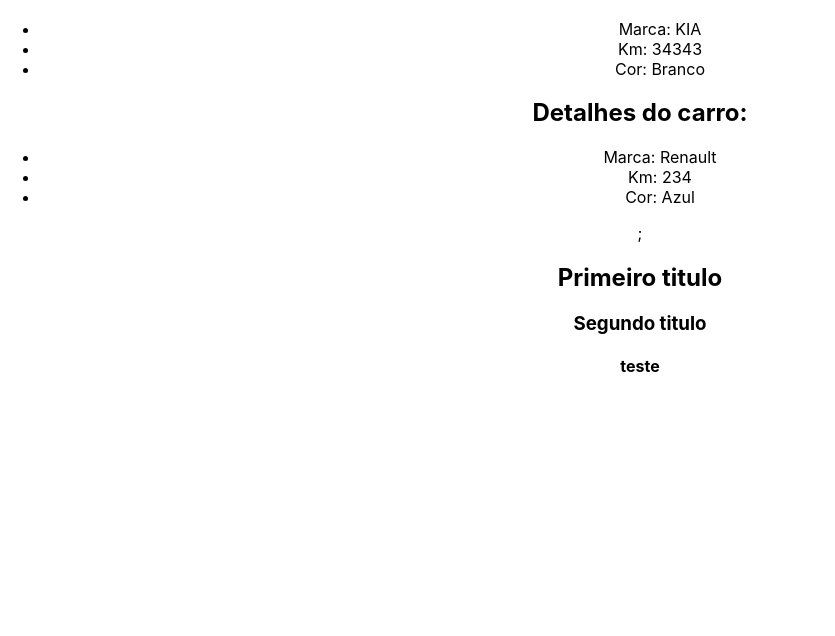
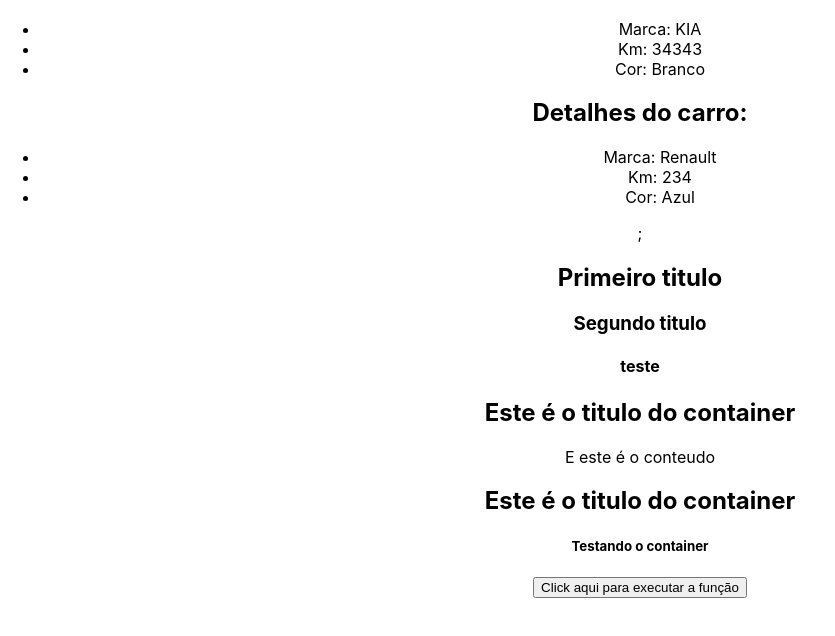
Before and after one commit to KrhystFerrari/Curso-React-Section3, a React (Create React App) app in the folder react-section3/: page / in a window 1280 px wide. Shown: the part 2270-2906 px from the top of the page, without its empty margins (0-835 px from the left). Built offline with nearby package versions, Linux system fonts and the light colour scheme.

Commit message:
update aula43

```diff
--- a/react-section3/src/App.js
+++ b/react-section3/src/App.js
@@ -8,6 +8,8 @@
 import ShowUserName from './components/ShowUserName';
 import CarDetails from './components/CarDetails';
 import Fragments from './components/Fragments';
+import Container from './components/Container';
+import ExecuteFunction from './components/ExecuteFunction';
 
 function App() {
   //const name = 'Joaquim';
@@ -18,6 +20,10 @@
     {id: 2, brand: "KIA", color: "Branco", newCar: false, km: 34343},
     {id: 3, brand: "Renault", color: "Azul", newCar: false, km: 234},
   ];
+
+  function showMessage() {
+    console.log('Evento do componente pai!')
+  }
 
   return (
     <div className="App">
@@ -43,6 +49,7 @@
       {/* loop em array de objetos */}
       {cars.map((car) => (
         <CarDetails
+          key={car.id}
           brand={car.brand}
           color={car.color}
           km={car.km}
@@ -51,6 +58,15 @@
       ))};
       {/* fragment */}
       <Fragments propFragment='teste' />
+      {/* children */}
+      <Container myValue='teste1'>
+        <p>E este é o conteudo</p>
+      </Container>
+      <Container myValue='teste2'>
+        <h5>Testando o container</h5>
+      </Container>
+      {/* executar função */}
+      <ExecuteFunction myFunction={showMessage} />
     </div>
   );
 }
--- /dev/null
+++ b/react-section3/src/components/Container.js
@@ -0,0 +1,11 @@
+
+const Container = ({ children }) => {
+  return (
+    <div>
+        <h2>Este é o titulo do container</h2>
+        {children}
+    </div>
+  )
+}
+
+export default Container
--- /dev/null
+++ b/react-section3/src/components/ExecuteFunction.js
@@ -0,0 +1,10 @@
+
+const ExecuteFunction = ({myFunction}) => {
+  return (
+    <div>
+        <button onClick={myFunction}>Click aqui para executar a função</button>
+    </div>
+  )
+}
+
+export default ExecuteFunction
```
